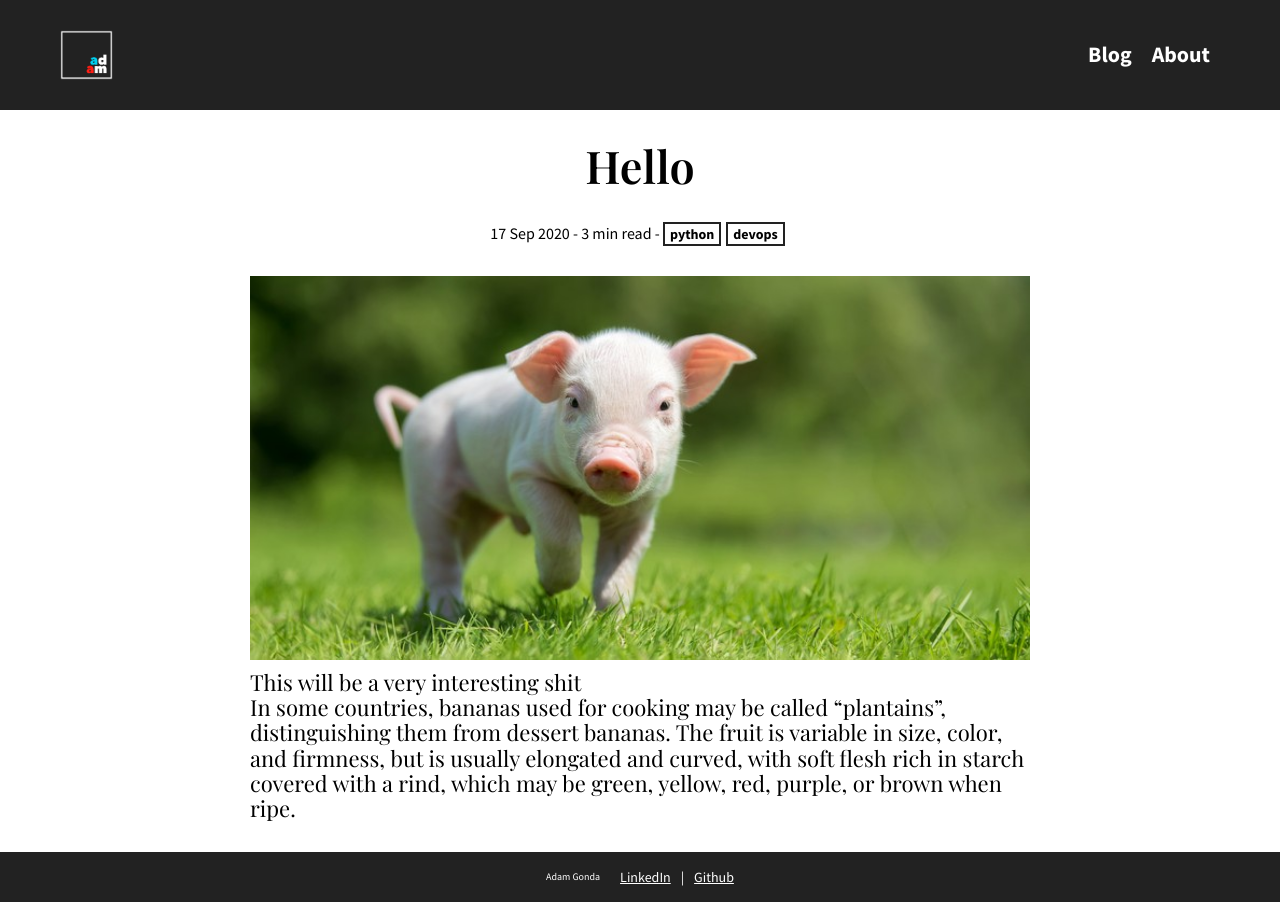
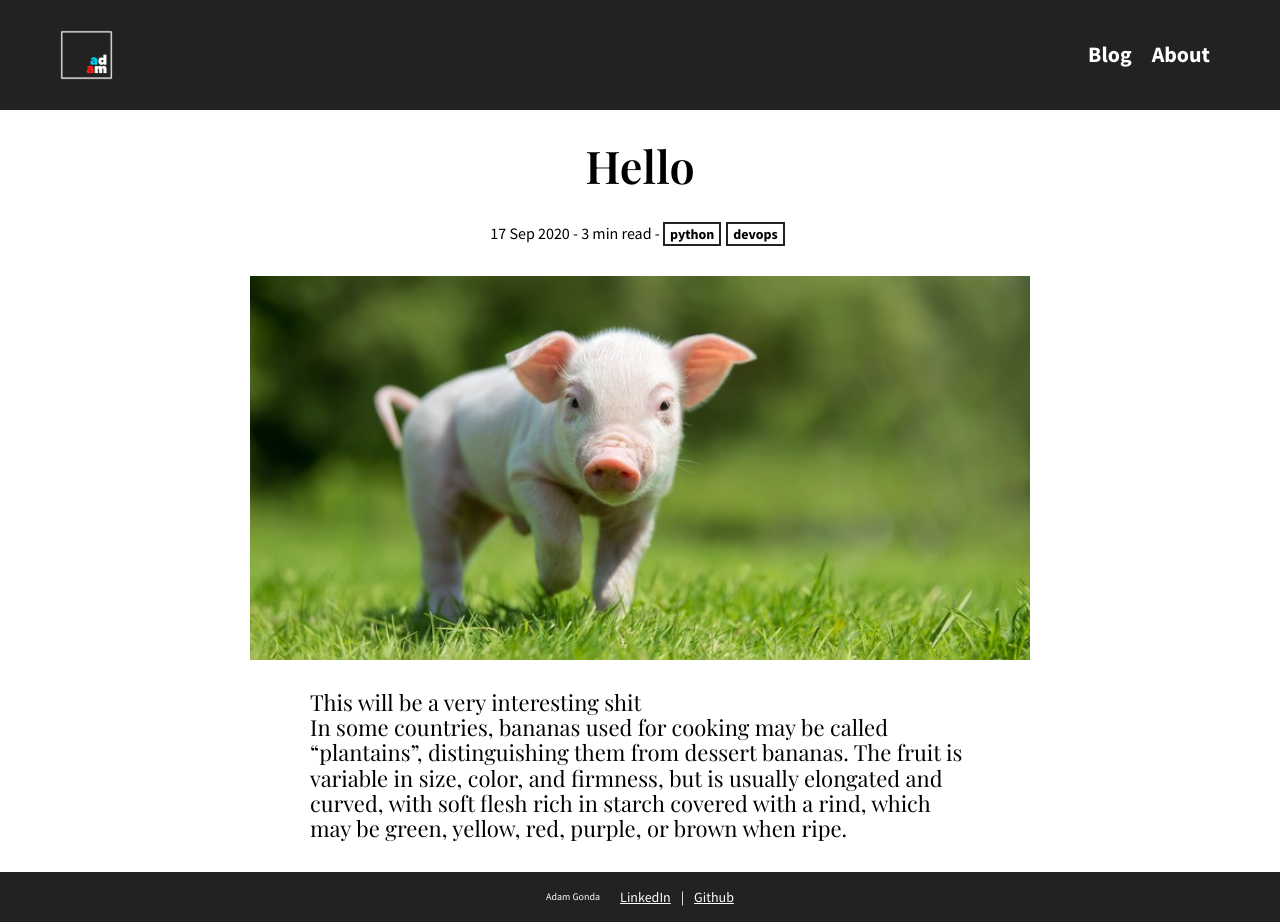
Before and after one commit to AdamGonda/adamgonda.com, a Jekyll site: the page built from _posts/2020-09-17-hello.md, in a window 1280 px wide. Built offline with Jekyll 4.4.1, drawn with Linux system fonts in a browser that asks for light colours.

Commit message:
font and padding on post content

```diff
--- a/assets/css/main.css
+++ b/assets/css/main.css
@@ -137,7 +137,7 @@ footer a {
 }
 
 .post header {
-  margin-bottom: 10px;
+  margin-bottom: 30px;
 }
 .post header section {
   display: flex;
@@ -151,9 +151,6 @@ footer a {
   font-weight: bold;
   font-family: "Playfair Display", serif;
 }
-.post header section p {
-  color: #606060;
-}
 .post header img {
   width: 100%;
   height: 30vw;
@@ -163,6 +160,17 @@ footer a {
 .post main {
   font-family: "Playfair Display", serif;
   font-size: 22px;
+  padding: 0 60px;
+}
+@media only screen and (max-width: 550px) {
+  .post main {
+    padding: 0 0;
+  }
+}
+@media only screen and (max-width: 1032px) {
+  .post main {
+    font-size: 18px;
+  }
 }
 
 body {
```
Also changed, not shown: assets/sass/post.sass (+8 -4 lines), 1 other file.
